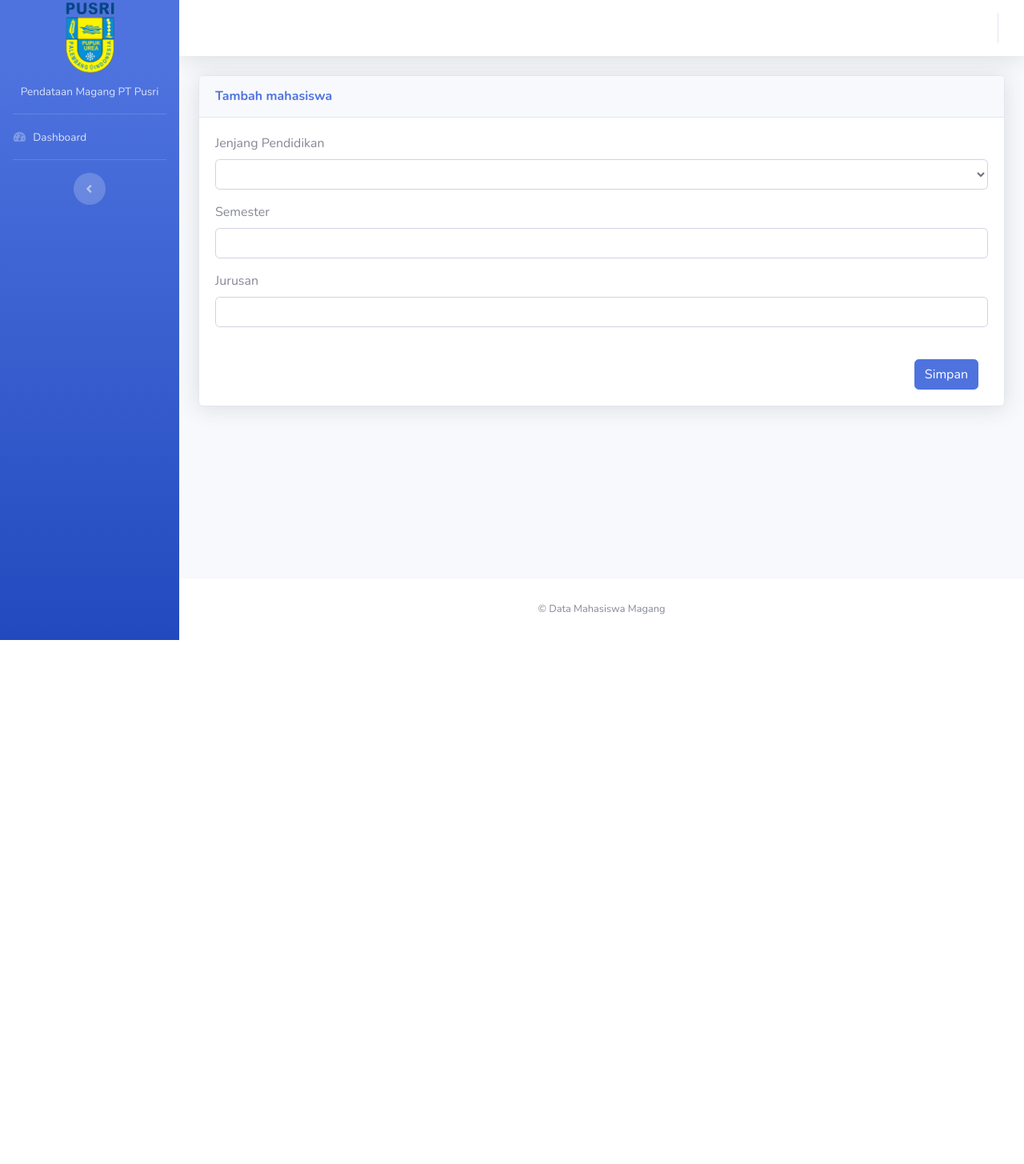
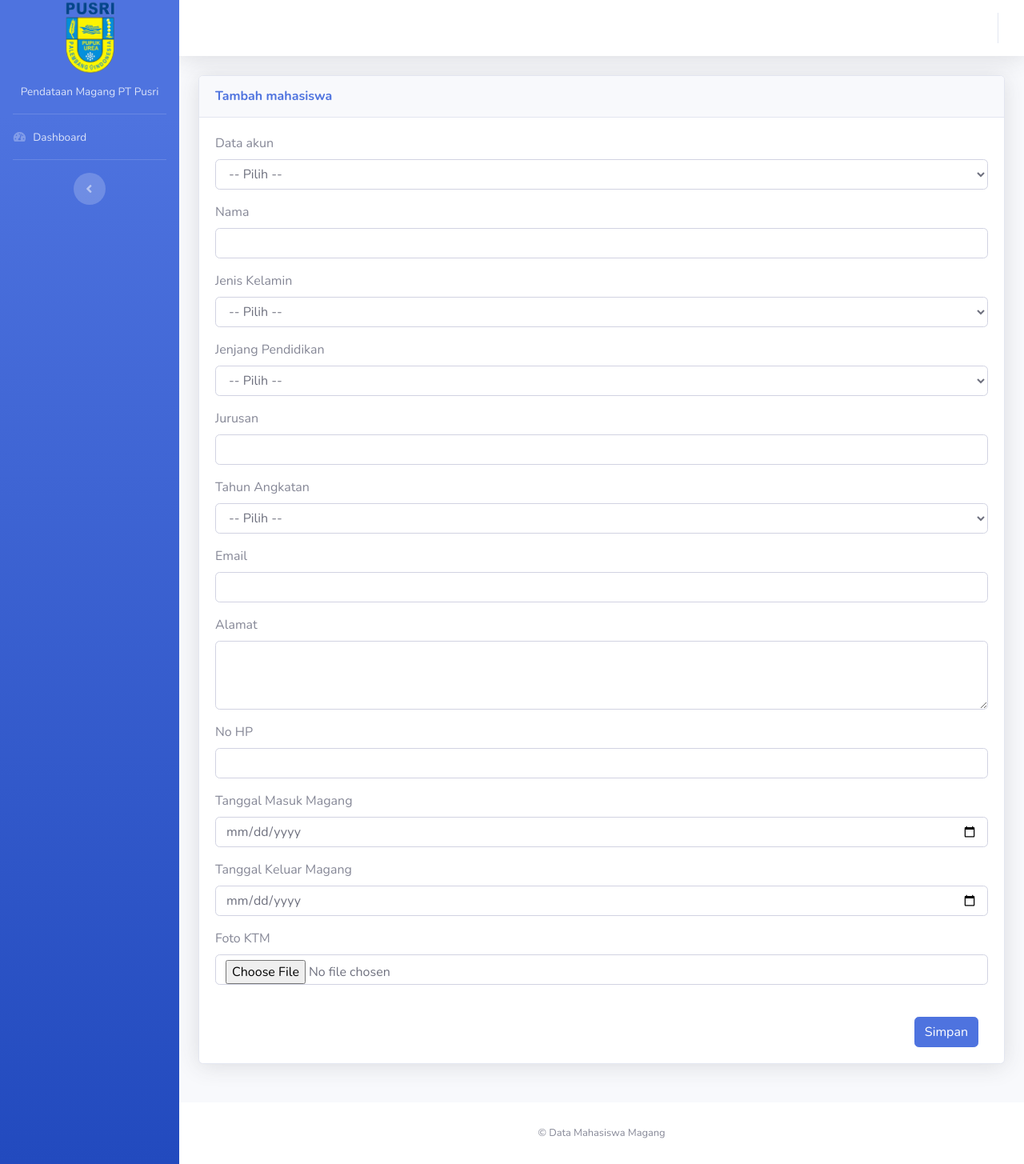
Before and after one commit to heruboy000/magangpusriadmin, a PHP site: page /mahasiswatambah.php in a window 1280 px wide. Shown: the whole page at 80% size. Before the commit the page ends 800 px from the top, so only its background shows below. Run offline with PHP 8.4, Linux system fonts and the light colour scheme; data comes from the database, SQL or seed files in the repository.

Commit message:
tambah mahasiswa clear

```diff
--- a/koneksi.php
+++ b/koneksi.php
@@ -1,3 +1,3 @@
 <?php
 date_default_timezone_set('Asia/Jakarta');
-$koneksi = new mysqli("localhost", "root", "", "dbmahasiswamagang");
+$koneksi = new mysqli("localhost:3308", "root", "", "dbmahasiswamagang");
--- a/mahasiswatambah.php
+++ b/mahasiswatambah.php
@@ -6,7 +6,16 @@
 ?>
 <script src="https://ajax.googleapis.com/ajax/libs/jquery/3.7.1/jquery.min.js"></script>
 <div class="row">
+    <?php
+    $sql = "select * from akun";
+    $result = mysqli_query($koneksi,$sql);
 
+
+
+
+
+
+    ?>
 
     <div class="col-md-12 mb-4">
         <div class="card shadow mb-4">
@@ -15,23 +24,32 @@
             </div>
             <div class="card-body">
                 <form method="post" class="form-horizontal" enctype="multipart/form-data">
+                <div class="form-group" >
+                        <label class="control-label">Data akun</label>
+                        <select type="text" name="data" id="data"  class="form-control" required>
+                            <option value="">-- Pilih --</option>
+                            <?php while($akun = mysqli_fetch_assoc($result)): ?>
+                            <option value="<?=$akun['idakun'] ?>"><?=$akun['nama'] ?></option>
 
-                    <!-- <div class="form-group">
+                            <?php endwhile; ?>
+                        </select>
+                    </div>
+                    <div class="form-group">
                         <label class="control-label">Nama</label>
                         <input type="text" name="nama" class="form-control" required>
                     </div>
                     <div class="form-group">
                         <label class="control-label">Jenis Kelamin</label>
                         <select type="text" name="jeniskelamin" class="form-control" required>
-                            <option value=""></option>
+                            <option value="">-- Pilih --</option>
                             <option value="Laki-laki">Laki-laki</option>
                             <option value="Perempuan">Perempuan</option>
                         </select>
-                    </div> -->
+                    </div>
                     <div class="form-group" >
                         <label class="control-label">Jenjang Pendidikan</label>
                         <select type="text" name="jenjang" id="jenjang"  class="form-control" required>
-                            <option value=""></option>
+                            <option value="">-- Pilih --</option>
                             <option value="SMA">SMA/SMK</option>
                             <option value="perguruan">Perguruan Tinggi</option>
                         </select>
@@ -46,14 +64,14 @@
                     </div>
                     <div class="form-group" id="semester">
                         <label class="control-label">Semester</label>
-                        <input type="text" name="semester" class="form-control" required>
+                        <input type="text" name="semester" class="form-control">
                     </div>
                     <div class="form-group">
                         <label class="control-label">Jurusan</label>
                         <input type="text" name="jurusan" class="form-control" required>
                     </div>
 
-                    <!-- <div class="form-group">
+                    <div class="form-group">
                         <label class="control-label">Tahun Angkatan</label>
                         <select name="idangkatan" class="form-control" required>
                             <option value="">-- Pilih --</option>
@@ -88,7 +106,7 @@
                     <div class="form-group">
                         <label class="control-label">Foto KTM</label>
                         <input type="file" name="foto_ktm" class="form-control">
-                    </div> -->
+                    </div>
                     <div class="col-md-12">
                         <div class="form-group">
                             <br>
@@ -116,14 +134,17 @@
 $(document).ready(function(){
  $("#SMA").hide();
  $("#perguruan").hide();
+ $("#semester").closest("div").hide();
  $("#jenjang").on("change", function(){
    var v = $(this).val();
    if(v=="SMA"){
       $("#SMA").closest("div").show();
       $("#perguruan").closest("div").hide();
+      $("#semester").closest("div").hide();
     }else{
     $("#SMA").closest("div").hide();
     $("#perguruan").closest("div").show();
+    $("#semester").closest("div").show();
    }
  });
 
@@ -133,14 +154,13 @@
 
 <?php
 if (isset($_POST["simpan"])) {
-
+    $idakun = $_POST['data'];
     $nama = $_POST['nama'];
     if ($_POST['sma'] == NULL){
         $jenjang = $_POST['perguruan'];
     }else{
         $jenjang = $_POST['sma'];
     }
-
     $semester = $_POST['semester'];
     $jeniskelamin = $_POST['jeniskelamin'];
     $idangkatan = $_POST['idangkatan'];
@@ -151,7 +171,7 @@
     $nohp = $_POST['nohp'];
     $tanggalmasuk = $_POST['tanggalmasuk'];
     $tanggalkeluar = $_POST['tanggalkeluar'];
-    $password = '123456';
+
     // Handle file upload
     $foto_ktm = $_FILES["foto_ktm"]["name"];
     $foto_ktm_tmp = $_FILES["foto_ktm"]["tmp_name"];
@@ -159,8 +179,8 @@
 
 
 
-    $sql = "INSERT INTO mahasiswa(idangkatan,nim,nama,jeniskelamin,semester,jurusan,prodi,email,alamat,nohp,foto_ktm,tanggalmasuk,tanggalkeluar)
-                VALUES('$idangkatan','$nim','$nama','$jeniskelamin','$semester','$jurusan','$prodi','$email','$alamat','$nohp','$foto_ktm','$tanggalmasuk','$tanggalkeluar')";
+    $sql = "INSERT INTO mahasiswa(idangkatan,idakun,nama,jeniskelamin,semester,jurusan,jenjang,email,alamat,nohp,foto_ktm,tanggalmasuk,tanggalkeluar)
+                VALUES('$idangkatan','$idakun','$nama','$jeniskelamin','$semester','$jurusan','$jenjang','$email','$alamat','$nohp','$foto_ktm','$tanggalmasuk','$tanggalkeluar')";
     $koneksi->query($sql) or die(mysqli_error($koneksi));
 
     echo "<script>alert('Data berhasil di tambah')</script>";
```
